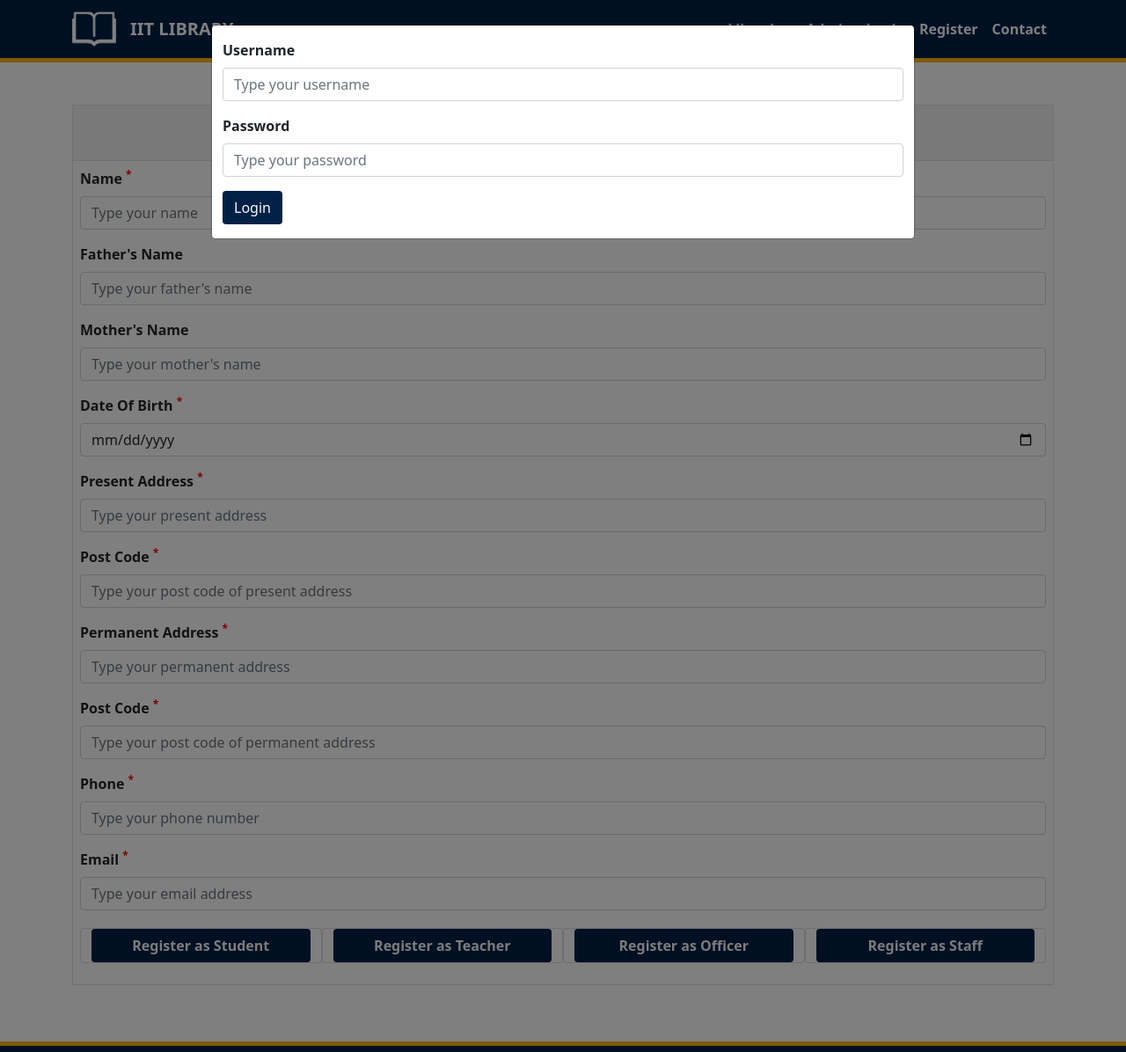
After one commit to IIT-NSTU/IIT-Library-2.0, a PHP site: page /register.php in a window 1280 px wide, after a click on "Librarian". The commit adds this page. Shown: the whole page at 88% size. Run offline with PHP 8.4, Linux system fonts and the light colour scheme.

Commit message:
Registration Page Completed

```diff
--- a/Source Code/css/style.css
+++ b/Source Code/css/style.css
@@ -59,3 +59,11 @@ body {
     flex-direction: column;
     height: 100vh;
 }
+
+.form-label {
+    font-weight: bold;
+}
+
+sup{
+    color: red;
+}
--- a/Source Code/footer.php
+++ b/Source Code/footer.php
@@ -11,9 +11,9 @@
                     Noakhali-3814, Bangladesh
                 </p>
 
-                <img src="res/envelope.png" width="20px">
+                <img src="res/envelope.png" width="20px" alt="Envelop Icon">
                 <a href="mailto:iit@nstu.edu.bd">iit@nstu.edu.bd</a> <br>
-                <img src="res/call.png" width="20px">
+                <img src="res/call.png" width="20px" alt="Call Icon">
                 <a href="tel:01883-009900">01883-009900</a>
             </div>
         </div>
--- a/Source Code/header.php
+++ b/Source Code/header.php
@@ -18,4 +18,5 @@
 
     <!-- External JavaScript -->
     <script src="js/script.js"></script>
+
 </head>
--- a/Source Code/index.php
+++ b/Source Code/index.php
@@ -11,9 +11,7 @@
     ?>
 
     <!-- <main> -->
-        <div class="container">
-            <p>Lorem ipsum dolor sit amet, consectetur adipisicing elit. Aliquid consectetur deleniti facere fugit quibusdam quisquam quos sapiente sit sunt, tempora! Ab cumque enim ex officiis sed. Culpa minus qui sed.</p>
-        </div>
+
     <!-- </main> -->
 
 </body>
--- a/Source Code/navbar.php
+++ b/Source Code/navbar.php
@@ -1,4 +1,4 @@
-<!-- Navigationbar Starts -->
+<!-- Navigation Bar Starts -->
     <nav class="navbar navbar-expand-lg sticky-top bg-dark-blue">
         <div class="container">
             <a href="#page-top">
@@ -14,15 +14,40 @@
 
             <div class="collapse navbar-collapse" id="navbarSupportedContent">
                     <ul class="navbar-nav" style="margin-left: auto;">
-                        <li class="nav-item"><a class="nav-link" href="index.php">Home</a></li>
-                        <li class="nav-item"><a class="nav-link" href="#">Librarian</a></li>
-                        <li class="nav-item"><a class="nav-link" href="#">Admin</a></li>
-                        <li class="nav-item"><a class="nav-link" href="#">Sign in</a></li>
+                        <li class="nav-item"><a class="nav-link" data-bs-toggle="modal" data-bs-target="#loginModal">Librarian</a></li>
+                        <li class="nav-item"><a class="nav-link" data-bs-toggle="modal" data-bs-target="#loginModal">Admin</a></li>
+                        <li class="nav-item"><a class="nav-link" data-bs-toggle="modal" data-bs-target="#loginModal">Login</a></li>
+                        <li class="nav-item"><a class="nav-link" href="register.php">Register</a></li>
                         <li class="nav-item"><a class="nav-link" href="#contact">Contact</a></li>
                     </ul>
             </div>
 
-
         </div>
     </nav>
-<!-- Navigationbar Ends -->
+<!-- Navigation Bar Ends -->
+
+
+<!--Login Modal Starts-->
+    <div class="modal fade" id="loginModal">
+        <div class="modal-dialog modal-lg">
+            <div class="modal-content">
+                <div class="container mb-3 mt-3">
+                    <form action="" method="post">
+                        <div class="form-group mb-3">
+                            <label class="form-label">Username</label>
+                            <input type="text" class="form-control" name="username" placeholder="Type your username" required>
+                        </div>
+
+                        <div class="form-group mb-3">
+                            <label class="form-label">Password</label>
+                            <input type="password" class="form-control" name="password" placeholder="Type your password" required>
+                        </div>
+                        <div>
+                            <input class="btn bg-dark-blue text-light" type="submit" value="Login">
+                        </div>
+                    </form>
+                </div>
+            </div>
+        </div>
+    </div>
+<!--Login Modal Ends-->
--- /dev/null
+++ b/Source Code/register.php
@@ -0,0 +1,199 @@
+<?php
+    require_once('header.php');
+?>
+
+<!-- Body Starts -->
+
+<body>
+
+<?php
+    require_once('navbar.php');
+?>
+
+    <!-- <main> -->
+        <div class="container mt-5 mb-5">
+            <table class="table table-bordered table-striped">
+                <th>
+                    <h2 class="text-center fw-bold">Registration</h2>
+                </th>
+                <tr>
+                    <td>
+                        <form action="" id="signup" method="POST">
+                            <div class="form-group mb-3">
+                                <label class="form-label" for="name">Name <sup>*</sup></label>
+                                <input type="text" placeholder="Type your name" name="name" class="form-control" required>
+                            </div>
+                            <div class="form-group mb-3">
+                                <label class="form-label" for="father's name">Father's Name </label>
+                                <input type="text" placeholder="Type your father's name" name="name" class="form-control">
+                            </div>
+                            <div class="form-group mb-3">
+                                <label class="form-label" for="mother's name">Mother's Name </label>
+                                <input type="text" placeholder="Type your mother's name" name="name" class="form-control">
+                            </div>
+                            <div class="form-group mb-3">
+                                <label class="form-label" for="date of birth">Date Of Birth <sup>*</sup></label>
+                                <input type="date" placeholder="Type your date of birth" name="name" class="form-control" required>
+                            </div>
+                            <div class="form-group mb-3">
+                                <label class="form-label" for="present address">Present Address <sup>*</sup></label>
+                                <input type="text" placeholder="Type your present address" name="name" class="form-control" required>
+                            </div>
+                            <div class="form-group mb-3">
+                                <label class="form-label" for="post code">Post Code <sup>*</sup></label>
+                                <input type="number" placeholder="Type your post code of present address" name="phone" class="form-control" required>
+                            </div>
+                            <div class="form-group mb-3">
+                                <label class="form-label" for="permanent address">Permanent Address <sup>*</sup></label>
+                                <input type="text" placeholder="Type your permanent address" name="name" class="form-control" required>
+                            </div>
+                            <div class="form-group mb-3">
+                                <label class="form-label" for="post code">Post Code <sup>*</sup></label>
+                                <input type="number" placeholder="Type your post code of permanent address" name="phone" class="form-control" required>
+                            </div>
+                            <div class="form-group mb-3">
+                                <label class="form-label" for="phone">Phone <sup>*</sup></label>
+                                <input type="text" placeholder="Type your phone number" name="phone" class="form-control" required>
+                            </div>
+                            <div class="form-group mb-3">
+                                <label class="form-label" for="email">Email <sup>*</sup></label>
+                                <input type="email" placeholder="Type your email address" name="email" class="form-control" required>
+                            </div>
+
+                        <div class="container mt-3 mb-3">
+                            <div class="row">
+                                <div class="card col-lg-3 col-md-6 col-sm-12 mt-lg-1 mt-md-3 mt-sm-2">
+                                    <button type="button" class="btn bg-dark-blue text-light fw-bold" name="studentButton" id="studentButton" onclick="student()">Register as Student</button>
+                                </div>
+                                <div class="card col-lg-3 col-md-6 col-sm-12 mt-lg-1 mt-md-3 mt-sm-2">
+                                    <button type="button" class="btn bg-dark-blue text-light fw-bold" name="teacherButton" onclick="teacher()">Register as Teacher</button>
+                                </div>
+                                <div class="card col-lg-3 col-md-6 col-sm-12 mt-lg-1 mt-md-3 mt-sm-2">
+                                    <button type="button" class="btn bg-dark-blue text-light fw-bold" name="officerButton" onclick="officer()">Register as Officer</button>
+                                </div>
+                                <div class="card col-lg-3 col-md-6 col-sm-12 mt-lg-1 mt-md-3 mt-sm-2">
+                                    <button type="button" class="btn bg-dark-blue text-light fw-bold" name="staffButton" onclick="officer()">Register as Staff</button>
+                                </div>
+                            </div>
+                        </div>
+
+                        <div id="otherData"></div>
+
+                        </form>
+                    </td>
+                </tr>
+            </table>
+        </div>
+
+            <script>
+                function student() {
+                    document.getElementById("otherData").innerHTML = ""+
+                        "<div class='container mt-3 mb-3'>" +
+                            "<div class='form-group mb-3'>" +
+                                "<label class='form-label' for='roll'>Roll <sup>*</sup></label>" +
+                                "<input type='text' placeholder='Type your roll number' name='roll' class='form-control' required>" +
+                            "</div>" +
+                            "<div  class='form-group mb-3'>" +
+                                "<label class='form-label' for='session'>Select Session <sup>*</sup></label>" +
+                                "<select name='session' class='form-control'>" +
+                                    "<option value='2020-21'>2020-21</option>" +
+                                    "<option value='2019-20'>2019-20</option>" +
+                                    "<option value='2018-19'>2018-19</option>" +
+                                    "<option value='2016-17'>2017-18</option>" +
+                                "</select>" +
+                            " </div>" +
+                            "<div class='form-group mb-3'>" +
+                                "<label class='form-label' for='password'>Password <sup>*</sup></label>" +
+                                "<input type='password' placeholder='Password' name='password' class='form-control' required>" +
+                            "</div>" +
+                            "<div  class='form-group mb-3'>" +
+                                "<label class='form-label' for='confirm_password'>Confirm password: <sup>*</sup></label>" +
+                                "<input type='password' placeholder='Re-type Password' name='confirm_password' class='form-control' required>" +
+                            " </div>" +
+                            "<div>" +
+                                "<input class='btn bg-dark-blue text-light fw-bold' type='submit' name='student' value='Send Registration Request'>" +
+                            "</div>" +
+                        "</div>";
+                }
+
+                function teacher() {
+                    document.getElementById("otherData").innerHTML = ""+
+                        "<div class='container mt-3 mb-3'>" +
+                            "<div class='form-group mb-3'>" +
+                                "<label class='form-label' for='nid'>NID <sup>*</sup></label>" +
+                                "<input type='text' placeholder='Type your NID number' name='nid' class='form-control' required>" +
+                            "</div>" +
+                            "<div  class='form-group mb-3'>" +
+                                "<label class='form-label' for='rank'>Select Rank<sup>*</sup></label>" +
+                                "<select name='session' class='form-control'>" +
+                                    "<option value='lecturar'>Lecturar</option>" +
+                                    "<option value='assistantprofessor'>Assistant Professor</option>" +
+                                    "<option value='associateprofessor'>Associate Professor</option>" +
+                                    "<option value='professor'>Professor</option>" +
+                                "</select>" +
+                            " </div>" +
+                            "<div class='form-group mb-3'>" +
+                                "<label class='form-label' for='password'>Password <sup>*</sup></label>" +
+                                "<input type='password' placeholder='Password' name='password' class='form-control' required>" +
+                                "</div>" +
+                            "<div  class='form-group mb-3'>" +
+                                "<label class='form-label' for='confirm_password'>Confirm password: <sup>*</sup></label>" +
+                                "<input type='password' placeholder='Re-type Password' name='confirm_password' class='form-control' required>" +
+                            " </div>" +
+                            "<div>" +
+                                "<input class='btn bg-dark-blue text-light fw-bold' type='submit' value='Send Registration Request'>" +
+                            "</div>" +
+                        "</div>";
+                }
+
+                function officer() {
+                    document.getElementById("otherData").innerHTML = ""+
+                        "<div class='container mt-3 mb-3'>" +
+                            "<div class='form-group mb-3'>" +
+                                "<label class='form-label' for='nid'>NID <sup>*</sup></label>" +
+                                "<input type='text' placeholder='Type your NID number' name='nid' class='form-control' required>" +
+                            "</div>" +
+                            "<div  class='form-group mb-3'>" +
+                                "<label class='form-label' for='rank'>Select Rank<sup>*</sup></label>" +
+                                "<select name='session' class='form-control'>" +
+                                    "<option value='officeAssistant'>Office Assistant</option>" +
+                                    "<option value='labAssistant'>Lab Assistant</option>" +
+                                "</select>" +
+                            "</div>" +
+                            "<div class='form-group mb-3'>" +
+                                "<label class='form-label' for='password'>Password <sup>*</sup></label>" +
+                                "<input type='password' placeholder='Password' name='password' class='form-control' required>" +
+                            "</div>" +
+                            "<div  class='form-group mb-3'>" +
+                                "<label class='form-label' for='confirm_password'>Confirm password: <sup>*</sup></label>" +
+                                "<input type='password' placeholder='Re-type Password' name='confirm_password' class='form-control' required>" +
+                            " </div>" +
+                            "<div>" +
+                                "<input type='submit' class='btn bg-dark-blue text-light fw-bold' value='Send Registration Request'>" +
+                            "</div>" +
+                        "</div>";
+                }
+
+                function endingPart() {
+                    document.getElementById("otherData").innerHTML = "" +
+                            "<div class='form-group mb-3'>" +
+                                "<label class='form-label' for='password'>Ending Password <sup>*</sup></label>" +
+                                "<input type='password' placeholder='Password' name='password' class='form-control' required>" +
+                            "</div>" +
+                            "<div  class='form-group mb-3'>" +
+                                "<label class='form-label' for='confirm_password'>Confirm password: <sup>*</sup></label>" +
+                                "<input type='password' placeholder='Re-type Password' name='confirm_password' class='form-control' required>" +
+                            " </div>" +
+                            "<div>" +
+                                "<input type='submit' class='btn bg-dark-blue text-light fw-bold' value='Send Registration Request'>" +
+                            "</div>" +
+                        "</div>";
+                }
+
+            </script>
+</body>
+<!-- Body Ends -->
+
+<?php
+    require_once('footer.php');
+?>
```
